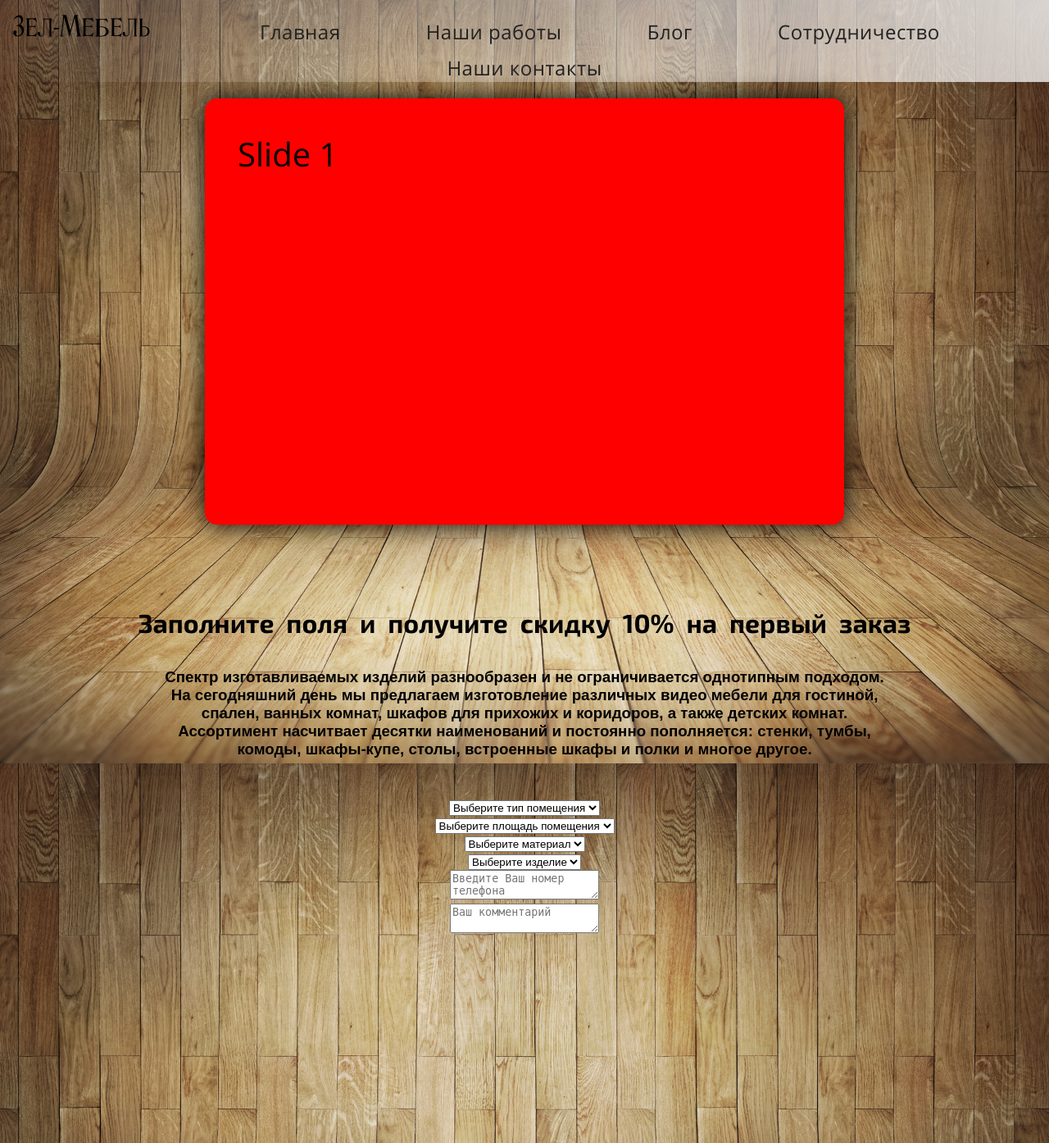
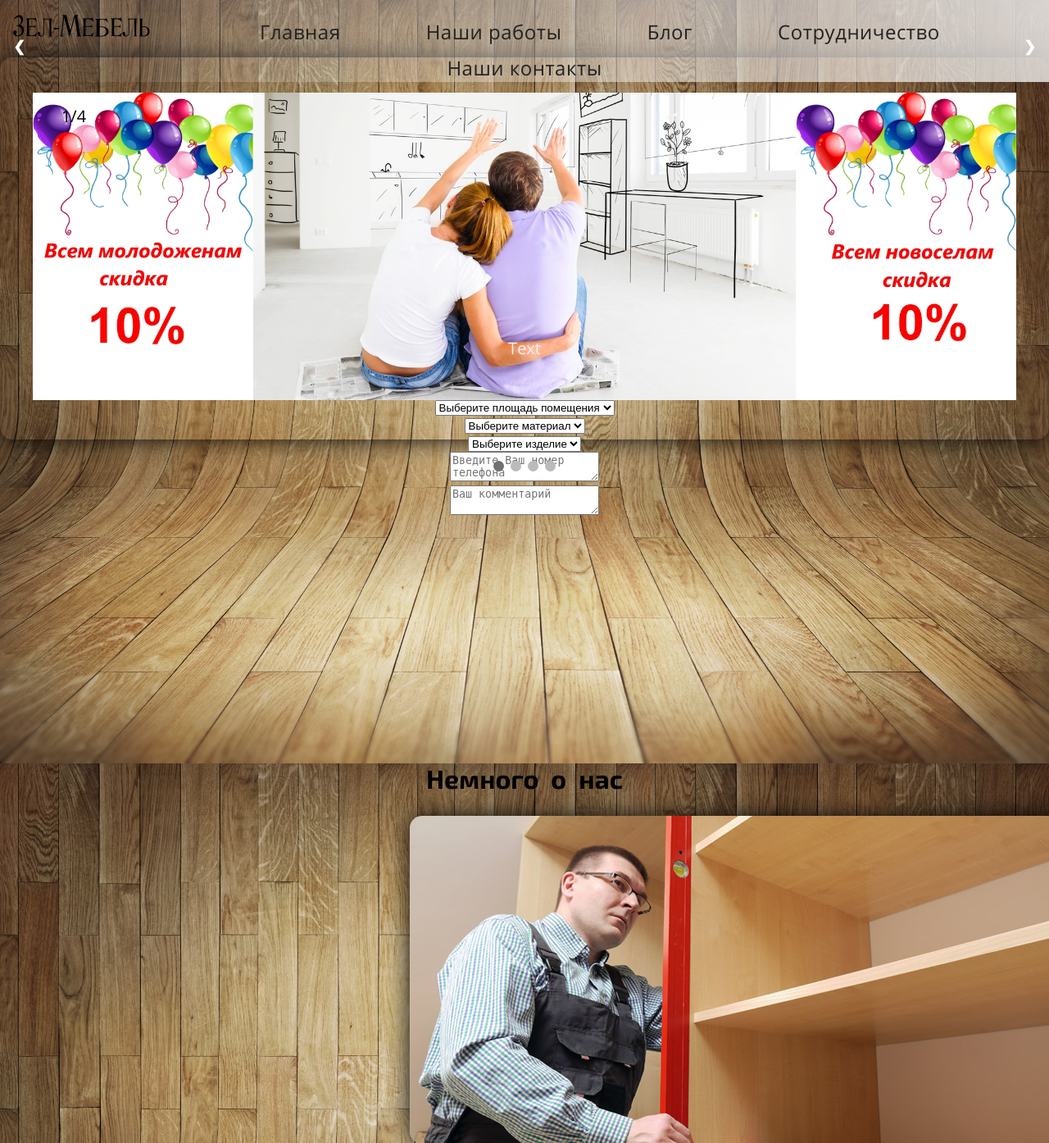
Before and after one commit to BKMZS/ZM, a PHP site: page / in a window 1280 px wide; the page is wider, and only the part inside the window is pictured. Shown: the top 1394 px of that part at 82% size. Run offline with PHP 8.4, Linux system fonts and the light colour scheme.

Commit message:
«changes»

```diff
--- a/index.html
+++ b/index.html
@@ -6,13 +6,6 @@
     <link href="libs/animate/animate.css" rel="stylesheet">
 	<link href="libs/owl-carousel/owl.carousel.min.css" rel="stylesheet">
 	<link href="libs/owl-carousel/owl.theme.default.min.css" rel="stylesheet">
-
-    <script src="scripts/jquery.js"></script>
-    <script src="scripts/classie.js"></script>
-    <script src="scripts/slides.js"></script>
-    <script src="scripts/custom.js"></script>
-    <script src="libs/jquery/jquery-2.1.3.min.js"></script>
-	<script src="libs/owl-carousel/owl.carousel.min.js"></script>
 
     <title>Мебель на заказ в Зеленограде</title>
 </head>
@@ -47,29 +40,49 @@
                 <li><a href="">Наши контакты</a></li>
             </ul>
         </nav>
-
-    <!--<div id="navWrap">
-            <a href="/">Главная</a>
-            <a href="index.php?page=jobs">Наши работы</a>
-            <a href="index.php?page=zakaz">Как сделать заказ</a>
-            <a href="index.php?page=blog">Блог</a>
-            <a href="index.php?page=parners">Сотрудничество</a>
-            <a href="index.php?page=contacts">Наши контакты</a>
-        </div>-->
     </div>
 </header>
 
 <!--Карусель-->
 
-<ul id="slides">
-    <li class="slide showing">Slide 1</li>
-    <li class="slide">Slide 2</li>
-    <li class="slide">Slide 3</li>
-    <li class="slide">Slide 4</li>
-    <li class="slide">Slide 5</li>
-</ul>
+<div class="slidershow-container">
+    <div class="mySlides fade">
+        <div class="numbertext">1/4</div>
+        <img src="images/novosel.jpg" style="width: 1200px" alt="">
+        <div class="text">Text</div>
+    </div>
+
+    <div class="mySlides fade">
+        <div class="numbertext">2/4</div>
+        <img src="images/ldsp.jpg" style="width: 1200px" alt="">
+        <div class="text">Text</div>
+    </div>
+
+    <div class="mySlides fade">
+        <div class="numbertext">3/4</div>
+        <img src="images/photoUs.jpg" style="width: 1200px" alt="">
+        <div class="text">Text</div>
+    </div>
+
+    <div class="mySlides fade">
+        <div class="numbertext">4/4</div>
+        <img src="images/sb.jpg" style="width: 1200px" alt="">
+        <div class="text">Text</div>
+    </div>
+    <a class="prev" onclick="plusSlides(-1)">&#10094</a>
+    <a class="next" onclick="plusSlides(1)">&#10095</a>
+</div>
+<br>
+
+<div style="text-align: center;">
+    <span class="dot" onclick="currentSlide(1)"></span>
+    <span class="dot" onclick="currentSlide(2)"></span>
+    <span class="dot" onclick="currentSlide(3)"></span>
+    <span class="dot" onclick="currentSlide(4)"></span>
+</div>
 
 <!--УТП-->
+
 <div id="promo">
     <h2 id="promoText">Заполните поля и получите скидку 10% на первый заказ</h2>
     <h3 id="mainText">Спектр изготавливаемых изделий разнообразен и не ограничивается однотипным подходом.<br>
@@ -114,13 +127,6 @@
                 <textarea placeholder="Ваш комментарий" cols=”25” rows=”10” wrap=”on”></textarea>
         </section>
     </form><br>
-    <script>
-            (function() {
-                [].slice.call( document.querySelectorAll( 'select.cs-select' ) ).forEach( function(el) {
-                    new SelectFx(el);
-                } );
-            })();
-    </script>
 </div>
 
 <!--Немного о нас-->
@@ -246,5 +252,10 @@
     </div>
 </footer>
 
+<script src="scripts/jquery.js"></script>
+<script src="scripts/slides.js"></script>
+<script src="scripts/custom.js"></script>
+<script src="libs/jquery/jquery-2.1.3.min.js"></script>
+<script src="libs/owl-carousel/owl.carousel.min.js"></script>
 </body>
 </html>
--- a/scripts/slides.js
+++ b/scripts/slides.js
@@ -1,30 +1,38 @@
-var slides = document.getElementsByClassName('slide');
-var currentSlide = 0;
-var slideInterval = setInterval(nextSlide,2000);
+var slideIndex = 1;
+showSlides(slideIndex);
 
-function nextSlide(){
-	slides[currentSlide].classList.remove('showing');
-	currentSlide = (currentSlide+1)%slides.length;
-	slides[currentSlide].classList.add = 'showing';
+function plusSlides(n){
+	showSlides(slideIndex += n);
 }
 
-var playing = true;
-
-/*var pauseButton = document.getElementById('pause');
-
-function pauseSlideshow(){
-	pauseButton.innerHTML = 'Play';
-	playing = false;
-	clearInterval(slideInterval);
+function currentSlide(n){
+	showSlides(slideIndex = n);
 }
 
-function playSlideshow(){
-	pauseButton.innerHTML = 'Pause';
-	playing = true;
-	slideInterval = setInterval(nextSlide,2000);
+function showSlides(n){
+	var i;
+	var slides = document.getElementsByClassName("mySlides");
+	var dots = document.getElementsByClassName("dot");
+
+	if(n > slides.length){
+		slideIndex = 1;
+	}
+	if(n < 1){
+		slideIndex = slides.length;
+	}
+	for(i=0; i < slides.length; i++){
+		slides[i].style.display = "none";
+	}
+	for(i=0; i < dots.length; i++){
+		dots[i].className = dots[i].className.replace("active","");
+	}
+	slides[slideIndex-1].style.display = "block";
+	dots[slideIndex-1].className+= " active";
 }
 
-pauseButton.onclick = function(){
-	if(playing){ pauseSlideshow(); }
-	else{ playSlideshow(); }
-};*/
+function slideTime(n){
+	n=1
+	showSlides(slideIndex += n);
+}
+
+setInterval(slideTime, 4000);﻿
--- a/styles/site.css
+++ b/styles/site.css
@@ -1,22 +1,25 @@
 /* -------------------- Шрифты, начало --------------------- */
 @font-face {
-	font-family: "Huntsman";
+    font-family: "Huntsman";
+    font-style: normal;
 	src: url('../fonts/Huntsman.otf');
 }
 
 @font-face {
     font-family: "Exo";
+    font-style: normal;
     src: url('../fonts/Exo.otf');
 }
 
 @font-face {
-	font-family: "Open Sans";
+    font-family: "Open Sans";
+    font-style: normal;
 	src: url('../fonts/OpenSans.ttf');
 }
 
 
 @font-face {
-    font-family: 'Roboto';
+    font-family: "Roboto";
     font-style: normal;
     font-weight: 400;
     src: local('Roboto Light'), local('RobotoLt-Regular'),
@@ -25,7 +28,7 @@
 }
 
 @font-face {
-    font-family: 'Roboto';
+    font-family: "Roboto";
     font-style: normal;
     font-weight: 700;
     src: local('Roboto Bold'), local('Roboto-Bold'),
@@ -46,7 +49,7 @@ header {
     width: 100%;
     height: 50px;
     padding: 10px 0;
-    /*border-bottom: 1px solid rgba(255, 255, 255, 0.1);*/
+
     background-size: 100%;
 }
 
@@ -178,63 +181,88 @@ body {
 	color: #000;
 }
 
-#slides {
-    position: relative;
-    height: 500px;
-    padding: 10px;
-    margin: 250px;
-    list-style-type: none;
+.slideshow-container{
+	max-width: 1200px;
+	position: relative;
+	margin: auto;
+}
+.prev, .next{
+	cursor: pointer;
+	position: absolute;
+	top: 50%;
+	width: auto;
+	margin-top: -22px;
+	padding: 16px;
+	color: white;
+	font-weight: bold;
+	font-size: 18px;
+	transition: 0.6s ease;
+	border-radius: 0 3px 3 px 0;
 }
 
-.slide {
-    position: absolute;
-    left: 0px;
-    top: -200px;
-    width: 100%;
-    height: 100%;
-    opacity: 0;
-    z-index: 1;
-    box-shadow: 0 0 30px;
-    border-radius: 15px;
-
-    -webkit-transition: opacity 1s;
-    -moz-transition: opacity 1s;
-    -o-transition: opacity 1s;
-    transition: opacity 3s;
+.next{
+	right: 0;
+	border-radius: 3px 0 0 3px;
 }
 
-.showing {
-    opacity: 1;
-    z-index: 2;
+.prev:hover, .next:hover {
+	background-color: rgba(0,0,0,0.8);
 }
 
-.slide {
-    font-size: 40px;
-    padding: 40px;
-    box-sizing: border-box;
-    background: #fff;
-    color: #000;
+.mySlides{
+    text-align: center;
+    border-radius: 15px;
+    box-shadow: 0 0 30px;
 }
 
-.slide:nth-of-type(1) {
-    background: red;
+.numbertext {
+	color: #000;
+	font-size: 20px;
+	padding: 8px 12px;
+	position: relative;
+    bottom: -50px;
+    left: -550px;
 }
 
-.slide:nth-of-type(2) {
-    background: orange;
+.text{
+	color: #f2f2f2;
+	font-size: 20px;
+	padding: 8px 12px;
+	position: relative;
+	bottom: 90px;
 }
 
-.slide:nth-of-type(3) {
-    background: green;
+.dot{
+	cursor: pointer;
+	height: 13px;
+	width: 13px;
+	margin: 0 2px;
+	background-color: #bbb;
+	border-radius: 50%;
+	display: inline-block;
+	transition: background-color 0.6s ease;
 }
 
-.slide:nth-of-type(4) {
-    background: blue;
+.active, .dot:hover{
+	background-color: #717171;
 }
 
-.slide:nth-of-type(5) {
-    background: purple;
+.fade{
+	-webkit-animation-name: fade;
+	-webkit-animation-duration: 1s;
+	animation-name: fade;
+	animation-duration: 1s;
 }
+
+@-webkit-keyframes fade {
+	from{opacity:.4}
+	to{opacity: 1}
+}
+@keyframes fade {
+	from{opacity:.4}
+	to{opacity: 1}
+}
+
 
 footer {
     float: left;
```
Also changed, not shown: scripts/classie.js (deleted, +0 -65 lines), images/ldsp.jpg (added), images/novosel.jpg (added), images/sb.jpg (added).
